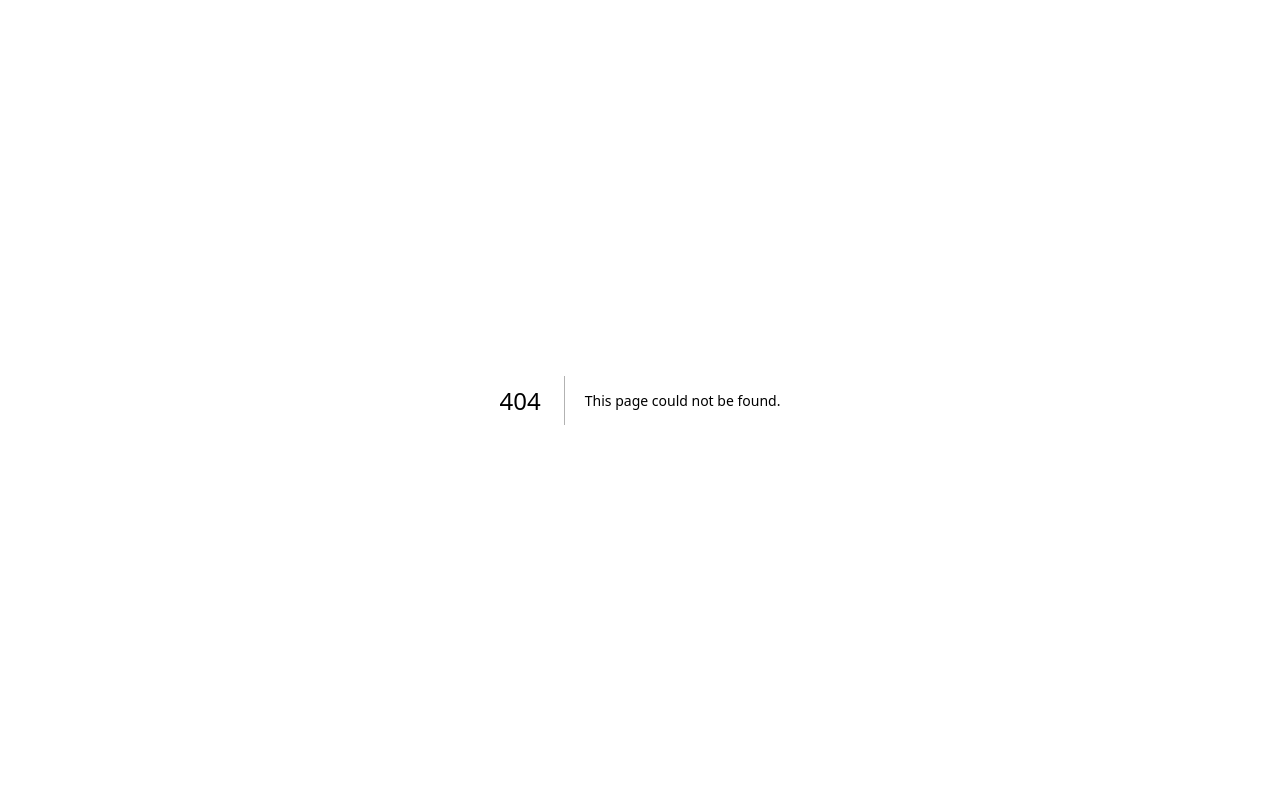
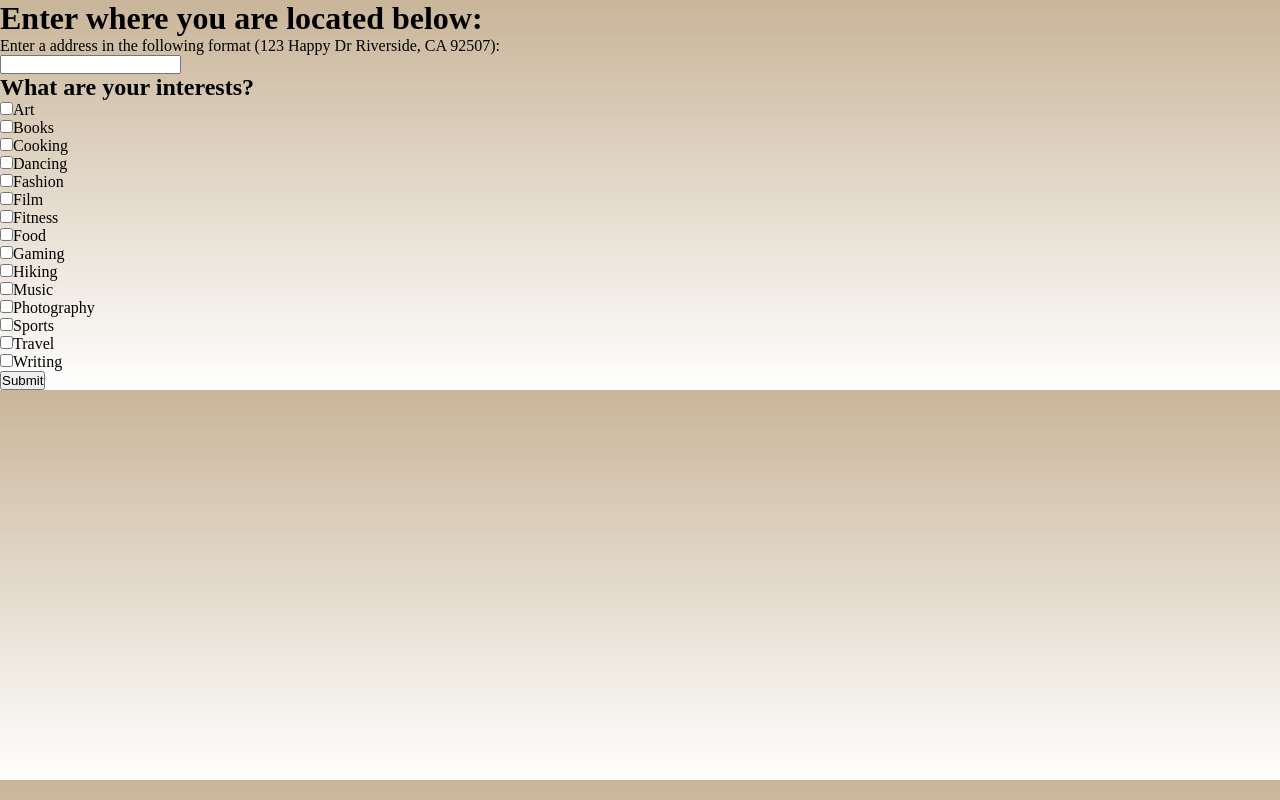
Before and after one commit to vpate3356/metime-application, a Next.js app in the folder metime-app/: page /survey in a window 1280 px wide. Before the commit this address had no page. Built offline with nearby package versions, Linux system fonts and the light colour scheme.

Commit message:
created a survey page

```diff
--- a/metime-app/pages/index.tsx
+++ b/metime-app/pages/index.tsx
@@ -72,7 +72,7 @@ export default function AboutUs() {
           </a>
 
           <a
-            href="/createaccount"
+            href="/survey"
             className={styles.card}
             target="_blank"
             rel="noopener noreferrer"
--- /dev/null
+++ b/metime-app/pages/survey.tsx
@@ -0,0 +1,64 @@
+import React, { useState } from 'react';
+
+const SurveyPage = () => {
+  const [location, setLocation] = useState('');
+  const [interests, setInterests] = useState([]);
+
+  const handleLocationChange = (event) => {
+    setLocation(event.target.value);
+  };
+
+  const handleInterestChange = (event) => {
+    const { value, checked } = event.target;
+    if (checked) {
+      setInterests([...interests, value]);
+    } else {
+      setInterests(interests.filter((interest) => interest !== value));
+    }
+  };
+
+  const interestOptions = [
+    'Art',
+    'Books',
+    'Cooking',
+    'Dancing',
+    'Fashion',
+    'Film',
+    'Fitness',
+    'Food',
+    'Gaming',
+    'Hiking',
+    'Music',
+    'Photography',
+    'Sports',
+    'Travel',
+    'Writing',
+  ];
+
+  const handleSubmit = (event) => {
+    event.preventDefault();
+    // You can do something with the location and interests here, e.g. send them to a server
+    console.log('Location:', location);
+    console.log('Interests:', interests);
+  };
+
+  return (
+    <div>
+      <h1>Enter where you are located below:</h1>
+      <label htmlFor="location">Enter a address in the following format (123 Happy Dr Riverside, CA 92507):</label>
+      <br />
+      <input type="text" id="location" value={location} onChange={handleLocationChange} />
+      <h2>What are your interests?</h2>
+      {interestOptions.map((interest) => (
+        <label key={interest}>
+          <input type="checkbox" value={interest} onChange={handleInterestChange} />
+          {interest}
+          <br />
+        </label>
+      ))}
+      <button type="submit" onClick={handleSubmit}>Submit</button>
+    </div>
+  );
+};
+
+export default SurveyPage;
```
